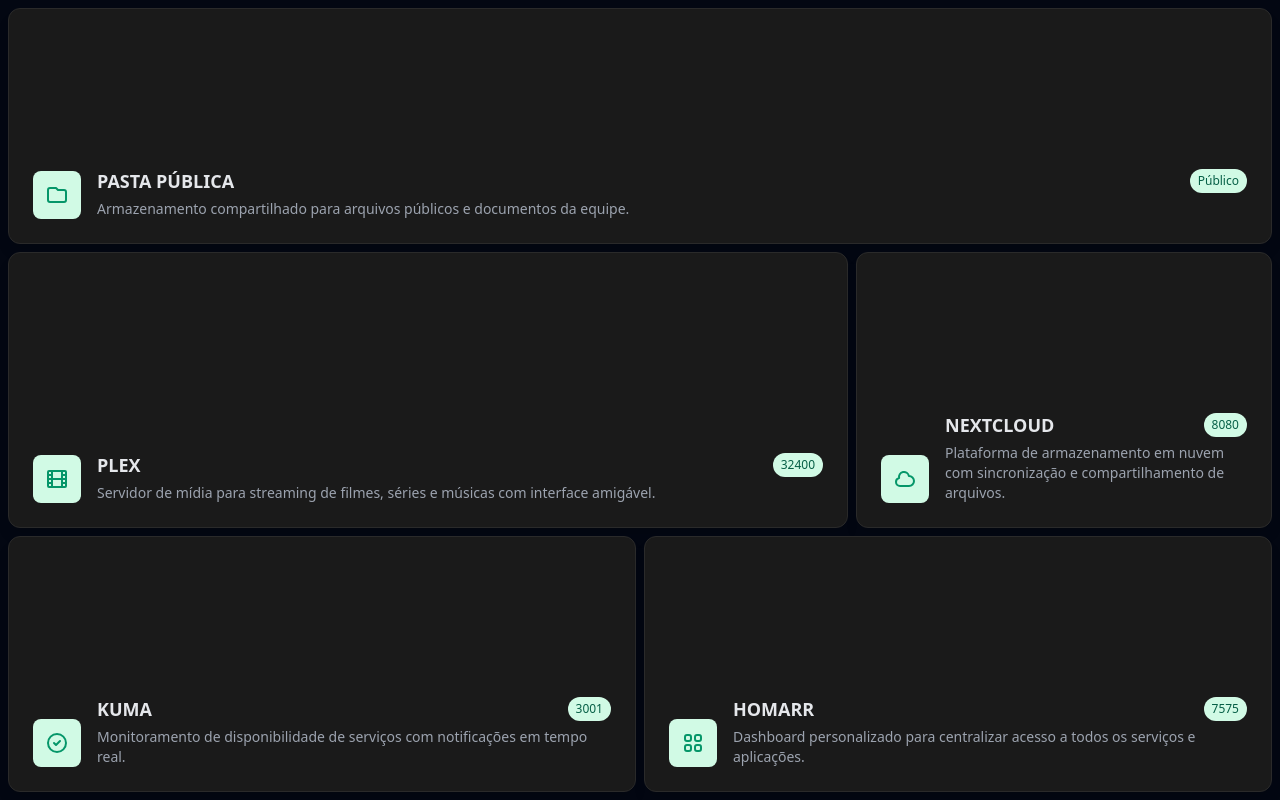
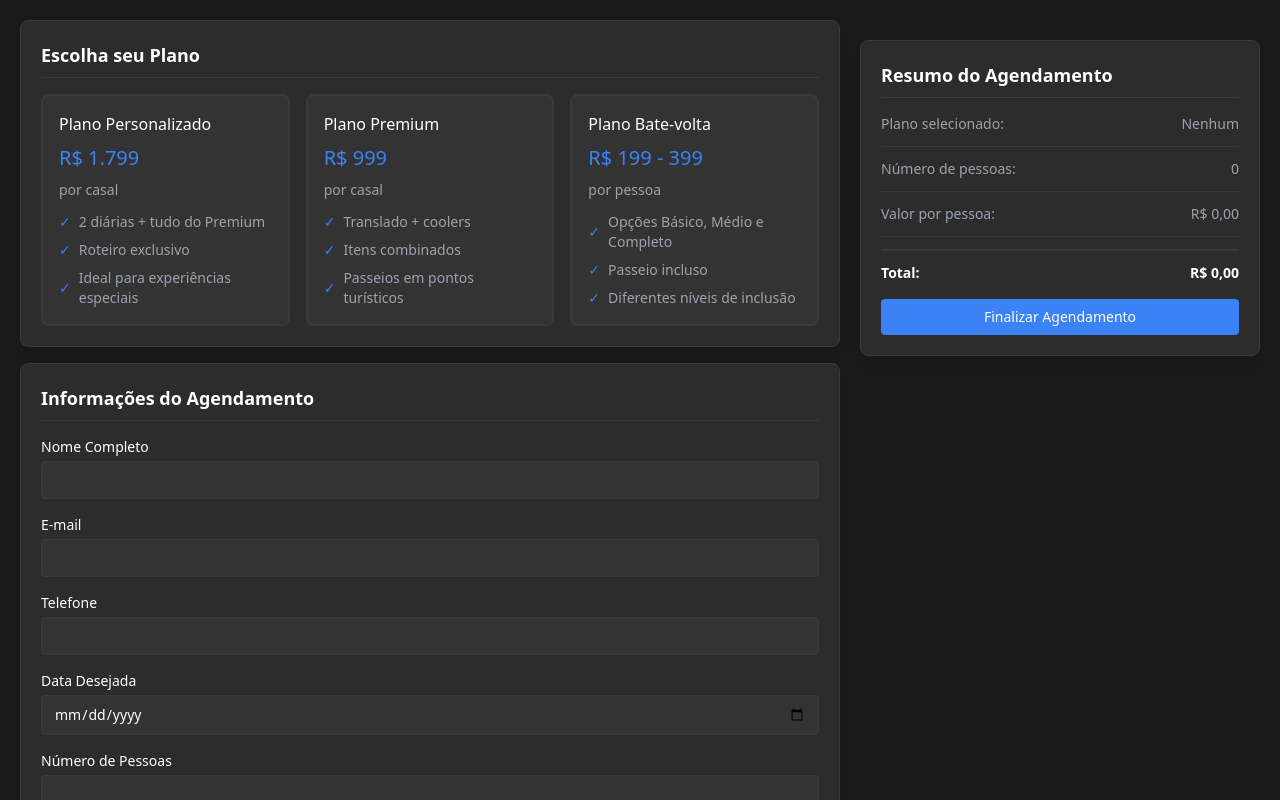
Before and after one commit to faaaabio/local, a plain HTML site: page index.html in a window 1280 px wide. Drawn offline with nearby package versions, Linux system fonts and the light colour scheme.

Commit message:
Add files via upload

```diff
--- a/index.html
+++ b/index.html
@@ -1,121 +1,212 @@
 <!DOCTYPE html>
-<html lang="pt-BR" class="h-full">
+<html lang="pt-BR">
 <head>
     <meta charset="UTF-8">
     <meta name="viewport" content="width=device-width, initial-scale=1.0">
-    <title>Bento Cards</title>
+    <title>Passeios em João Pessoa - Agendamento</title>
     <script src="https://cdn.tailwindcss.com"></script>
-    <style>
-        .bento-card {
-            transition: all 0.3s ease;
-            animation: fadeIn 0.5s ease-out forwards;
-            background-color: #1a1a1a;
-            border: 1px solid #2a2a2a;
-            height: 100%;
+    <script>
+        tailwind.config = {
+            theme: {
+                extend: {
+                    colors: {
+                        dark: {
+                            bg: '#1a1a1a',
+                            card: '#2c2c2c',
+                            input: '#333333',
+                            border: '#3a3a3a',
+                        }
+                    }
+                }
+            }
+        }
+    </script>
+</head>
+<body class="bg-dark-bg text-gray-200 h-screen w-screen overflow-hidden">
+    <div class="h-full w-full grid grid-cols-3 gap-5 p-5 overflow-y-auto">
+        <div class="col-span-2 flex flex-col gap-4">
+            <!-- Card de Planos -->
+            <div class="bg-dark-card rounded-lg p-5 shadow-lg border border-dark-border">
+                <h2 class="text-lg font-semibold text-white mb-4 pb-2 border-b border-dark-border">Escolha seu Plano</h2>
+                <div class="grid grid-cols-1 md:grid-cols-3 gap-4">
+                    <!-- Plano Personalizado -->
+                    <div onclick="selectPlan(this, 'personalizado', 1799)" class="bg-dark-input border-2 border-dark-border rounded-lg p-4 cursor-pointer transition-all hover:border-blue-500 hover:bg-dark-card">
+                        <h3 class="text-base font-medium text-white mb-2">Plano Personalizado</h3>
+                        <div class="text-xl text-blue-500 mb-2">R$ 1.799</div>
+                        <p class="text-sm text-gray-400 mb-3">por casal</p>
+                        <ul class="text-sm text-gray-400 space-y-2">
+                            <li class="flex items-center">
+                                <span class="text-blue-500 mr-2">✓</span>
+                                2 diárias + tudo do Premium
+                            </li>
+                            <li class="flex items-center">
+                                <span class="text-blue-500 mr-2">✓</span>
+                                Roteiro exclusivo
+                            </li>
+                            <li class="flex items-center">
+                                <span class="text-blue-500 mr-2">✓</span>
+                                Ideal para experiências especiais
+                            </li>
+                        </ul>
+                    </div>
+
+                    <!-- Plano Premium -->
+                    <div onclick="selectPlan(this, 'premium', 999)" class="bg-dark-input border-2 border-dark-border rounded-lg p-4 cursor-pointer transition-all hover:border-blue-500 hover:bg-dark-card">
+                        <h3 class="text-base font-medium text-white mb-2">Plano Premium</h3>
+                        <div class="text-xl text-blue-500 mb-2">R$ 999</div>
+                        <p class="text-sm text-gray-400 mb-3">por casal</p>
+                        <ul class="text-sm text-gray-400 space-y-2">
+                            <li class="flex items-center">
+                                <span class="text-blue-500 mr-2">✓</span>
+                                Translado + coolers
+                            </li>
+                            <li class="flex items-center">
+                                <span class="text-blue-500 mr-2">✓</span>
+                                Itens combinados
+                            </li>
+                            <li class="flex items-center">
+                                <span class="text-blue-500 mr-2">✓</span>
+                                Passeios em pontos turísticos
+                            </li>
+                        </ul>
+                    </div>
+
+                    <!-- Plano Bate-volta -->
+                    <div onclick="selectPlan(this, 'bate-volta', 199)" class="bg-dark-input border-2 border-dark-border rounded-lg p-4 cursor-pointer transition-all hover:border-blue-500 hover:bg-dark-card">
+                        <h3 class="text-base font-medium text-white mb-2">Plano Bate-volta</h3>
+                        <div class="text-xl text-blue-500 mb-2">R$ 199 - 399</div>
+                        <p class="text-sm text-gray-400 mb-3">por pessoa</p>
+                        <ul class="text-sm text-gray-400 space-y-2">
+                            <li class="flex items-center">
+                                <span class="text-blue-500 mr-2">✓</span>
+                                Opções Básico, Médio e Completo
+                            </li>
+                            <li class="flex items-center">
+                                <span class="text-blue-500 mr-2">✓</span>
+                                Passeio incluso
+                            </li>
+                            <li class="flex items-center">
+                                <span class="text-blue-500 mr-2">✓</span>
+                                Diferentes níveis de inclusão
+                            </li>
+                        </ul>
+                    </div>
+                </div>
+            </div>
+
+            <!-- Formulário de Agendamento -->
+            <div class="bg-dark-card rounded-lg p-5 shadow-lg border border-dark-border">
+                <h2 class="text-lg font-semibold text-white mb-4 pb-2 border-b border-dark-border">Informações do Agendamento</h2>
+                <form id="bookingForm" class="space-y-4">
+                    <div>
+                        <label class="block text-sm font-medium text-white mb-1">Nome Completo</label>
+                        <input type="text" required class="w-full bg-dark-input border border-dark-border rounded px-3 py-2 text-sm text-white focus:border-blue-500 focus:outline-none">
+                    </div>
+
+                    <div>
+                        <label class="block text-sm font-medium text-white mb-1">E-mail</label>
+                        <input type="email" required class="w-full bg-dark-input border border-dark-border rounded px-3 py-2 text-sm text-white focus:border-blue-500 focus:outline-none">
+                    </div>
+
+                    <div>
+                        <label class="block text-sm font-medium text-white mb-1">Telefone</label>
+                        <input type="tel" required class="w-full bg-dark-input border border-dark-border rounded px-3 py-2 text-sm text-white focus:border-blue-500 focus:outline-none">
+                    </div>
+
+                    <div>
+                        <label class="block text-sm font-medium text-white mb-1">Data Desejada</label>
+                        <input type="date" required class="w-full bg-dark-input border border-dark-border rounded px-3 py-2 text-sm text-white focus:border-blue-500 focus:outline-none">
+                    </div>
+
+                    <div>
+                        <label class="block text-sm font-medium text-white mb-1">Número de Pessoas</label>
+                        <input type="number" min="1" required onchange="updateTotal()" class="w-full bg-dark-input border border-dark-border rounded px-3 py-2 text-sm text-white focus:border-blue-500 focus:outline-none">
+                    </div>
+
+                    <div>
+                        <label class="block text-sm font-medium text-white mb-1">Mensagem (opcional)</label>
+                        <textarea rows="4" class="w-full bg-dark-input border border-dark-border rounded px-3 py-2 text-sm text-white focus:border-blue-500 focus:outline-none"></textarea>
+                    </div>
+                </form>
+            </div>
+        </div>
+
+        <!-- Card de Resumo -->
+        <div class="bg-dark-card rounded-lg p-5 shadow-lg border border-dark-border sticky top-5 h-fit">
+            <h2 class="text-lg font-semibold text-white mb-4 pb-2 border-b border-dark-border">Resumo do Agendamento</h2>
+            <div class="space-y-3">
+                <div class="flex justify-between text-sm text-gray-400 pb-3 border-b border-dark-border">
+                    <span>Plano selecionado:</span>
+                    <span id="selectedPlan">Nenhum</span>
+                </div>
+                <div class="flex justify-between text-sm text-gray-400 pb-3 border-b border-dark-border">
+                    <span>Número de pessoas:</span>
+                    <span id="totalGuests">0</span>
+                </div>
+                <div class="flex justify-between text-sm text-gray-400 pb-3 border-b border-dark-border">
+                    <span>Valor por pessoa:</span>
+                    <span id="pricePerPerson">R$ 0,00</span>
+                </div>
+                <div class="pt-3 border-t-2 border-dark-border">
+                    <div class="flex justify-between text-sm font-bold text-white">
+                        <span>Total:</span>
+                        <span id="totalPrice">R$ 0,00</span>
+                    </div>
+                </div>
+            </div>
+            <button type="submit" form="bookingForm" class="w-full bg-blue-500 text-white py-2 px-4 rounded mt-4 text-sm hover:bg-blue-600 transition-colors">
+                Finalizar Agendamento
+            </button>
+        </div>
+    </div>
+
+    <script>
+        let selectedPlanPrice = 0;
+        let selectedPlanName = '';
+
+        function selectPlan(element, planName, price) {
+            document.querySelectorAll('[onclick^="selectPlan"]').forEach(card => {
+                card.classList.remove('border-blue-500', 'bg-dark-card');
+                card.classList.add('border-dark-border');
+            });
+
+            element.classList.remove('border-dark-border');
+            element.classList.add('border-blue-500', 'bg-dark-card');
+
+            selectedPlanPrice = price;
+            selectedPlanName = planName;
+            document.getElementById('selectedPlan').textContent = element.querySelector('h3').textContent;
+
+            updateTotal();
         }
 
-        .bento-card:hover {
-            transform: translateY(-4px);
-            border-color: #4ade80;
+        function updateTotal() {
+            const guests = parseInt(document.querySelector('input[type="number"]').value) || 0;
+            document.getElementById('totalGuests').textContent = guests;
+
+            const pricePerPerson = selectedPlanPrice;
+            document.getElementById('pricePerPerson').textContent = `R$ ${pricePerPerson.toFixed(2)}`;
+
+            const total = pricePerPerson * guests;
+            document.getElementById('totalPrice').textContent = `R$ ${total.toFixed(2)}`;
         }
 
-        @keyframes fadeIn {
-            from { opacity: 0; transform: translateY(10px); }
-            to { opacity: 1; transform: translateY(0); }
-        }
-    </style>
-</head>
-<body class="bg-gray-950 h-full w-full m-0 p-0">
-    <div class="w-full h-full p-2">
-        <div class="grid grid-cols-1 md:grid-cols-12 gap-2 h-full">
-            <!-- Pasta Pública -->
-            <a href="http://100.105.76.50/public/" target="_blank" rel="noopener noreferrer" class="bento-card md:col-span-12 rounded-xl p-6 shadow-lg">
-                <div class="flex items-end space-x-4 h-full">
-                    <div class="bg-emerald-100 p-3 rounded-lg">
-                        <svg class="w-6 h-6 text-emerald-600" fill="none" stroke="currentColor" viewBox="0 0 24 24">
-                            <path stroke-linecap="round" stroke-linejoin="round" stroke-width="2" d="M3 7v10a2 2 0 002 2h14a2 2 0 002-2V9a2 2 0 00-2-2h-6l-2-2H5a2 2 0 00-2 2z" />
-                        </svg>
-                    </div>
-                    <div class="flex-1">
-                        <div class="flex justify-between items-center">
-                            <h3 class="text-lg font-semibold text-gray-200">PASTA PÚBLICA</h3>
-                            <span class="px-2 py-1 text-xs font-medium bg-emerald-100 text-emerald-800 rounded-full">Público</span>
-                        </div>
-                        <p class="text-sm text-gray-400 mt-1">Armazenamento compartilhado para arquivos públicos e documentos da equipe.</p>
-                    </div>
-                </div>
-            </a>
-
-            <!-- Primeira Linha -->
-            <a href="http://100.105.76.50:32400/" target="_blank" rel="noopener noreferrer" class="bento-card md:col-span-8 rounded-xl p-6 shadow-lg">
-                <div class="flex items-end space-x-4 h-full">
-                    <div class="bg-emerald-100 p-3 rounded-lg">
-                        <svg class="w-6 h-6 text-emerald-600" fill="none" stroke="currentColor" viewBox="0 0 24 24">
-                            <path stroke-linecap="round" stroke-linejoin="round" stroke-width="2" d="M7 4v16M17 4v16M3 8h4m10 0h4M3 12h18M3 16h4m10 0h4M4 20h16a1 1 0 001-1V5a1 1 0 00-1-1H4a1 1 0 00-1 1v14a1 1 0 001 1z" />
-                        </svg>
-                    </div>
-                    <div class="flex-1">
-                        <div class="flex justify-between items-center">
-                            <h3 class="text-lg font-semibold text-gray-200">PLEX</h3>
-                            <span class="px-2 py-1 text-xs font-medium bg-emerald-100 text-emerald-800 rounded-full">32400</span>
-                        </div>
-                        <p class="text-sm text-gray-400 mt-1">Servidor de mídia para streaming de filmes, séries e músicas com interface amigável.</p>
-                    </div>
-                </div>
-            </a>
-
-            <a href="http://100.105.76.50:8080/" target="_blank" rel="noopener noreferrer" class="bento-card md:col-span-4 rounded-xl p-6 shadow-lg">
-                <div class="flex items-end space-x-4 h-full">
-                    <div class="bg-emerald-100 p-3 rounded-lg">
-                        <svg class="w-6 h-6 text-emerald-600" fill="none" stroke="currentColor" viewBox="0 0 24 24">
-                            <path stroke-linecap="round" stroke-linejoin="round" stroke-width="2" d="M3 15a4 4 0 004 4h9a5 5 0 10-.1-9.999 5.002 5.002 0 10-9.78 2.096A4.001 4.001 0 003 15z" />
-                        </svg>
-                    </div>
-                    <div class="flex-1">
-                        <div class="flex justify-between items-center">
-                            <h3 class="text-lg font-semibold text-gray-200">NEXTCLOUD</h3>
-                            <span class="px-2 py-1 text-xs font-medium bg-emerald-100 text-emerald-800 rounded-full">8080</span>
-                        </div>
-                        <p class="text-sm text-gray-400 mt-1">Plataforma de armazenamento em nuvem com sincronização e compartilhamento de arquivos.</p>
-                    </div>
-                </div>
-            </a>
-
-            <!-- Segunda Linha -->
-            <a href="http://100.105.76.50:3001/dashboard" target="_blank" rel="noopener noreferrer" class="bento-card md:col-span-6 rounded-xl p-6 shadow-lg">
-                <div class="flex items-end space-x-4 h-full">
-                    <div class="bg-emerald-100 p-3 rounded-lg">
-                        <svg class="w-6 h-6 text-emerald-600" fill="none" stroke="currentColor" viewBox="0 0 24 24">
-                            <path stroke-linecap="round" stroke-linejoin="round" stroke-width="2" d="M9 12l2 2 4-4m6 2a9 9 0 11-18 0 9 9 0 0118 0z" />
-                        </svg>
-                    </div>
-                    <div class="flex-1">
-                        <div class="flex justify-between items-center">
-                            <h3 class="text-lg font-semibold text-gray-200">KUMA</h3>
-                            <span class="px-2 py-1 text-xs font-medium bg-emerald-100 text-emerald-800 rounded-full">3001</span>
-                        </div>
-                        <p class="text-sm text-gray-400 mt-1">Monitoramento de disponibilidade de serviços com notificações em tempo real.</p>
-                    </div>
-                </div>
-            </a>
-
-            <a href="http://100.105.76.50:7575/manage" target="_blank" rel="noopener noreferrer" class="bento-card md:col-span-6 rounded-xl p-6 shadow-lg">
-                <div class="flex items-end space-x-4 h-full">
-                    <div class="bg-emerald-100 p-3 rounded-lg">
-                        <svg class="w-6 h-6 text-emerald-600" fill="none" stroke="currentColor" viewBox="0 0 24 24">
-                            <path stroke-linecap="round" stroke-linejoin="round" stroke-width="2" d="M4 6a2 2 0 012-2h2a2 2 0 012 2v2a2 2 0 01-2 2H6a2 2 0 01-2-2V6zM14 6a2 2 0 012-2h2a2 2 0 012 2v2a2 2 0 01-2 2h-2a2 2 0 01-2-2V6zM4 16a2 2 0 012-2h2a2 2 0 012 2v2a2 2 0 01-2 2H6a2 2 0 01-2-2v-2zM14 16a2 2 0 012-2h2a2 2 0 012 2v2a2 2 0 01-2 2h-2a2 2 0 01-2-2v-2z" />
-                        </svg>
-                    </div>
-                    <div class="flex-1">
-                        <div class="flex justify-between items-center">
-                            <h3 class="text-lg font-semibold text-gray-200">HOMARR</h3>
-                            <span class="px-2 py-1 text-xs font-medium bg-emerald-100 text-emerald-800 rounded-full">7575</span>
-                        </div>
-                        <p class="text-sm text-gray-400 mt-1">Dashboard personalizado para centralizar acesso a todos os serviços e aplicações.</p>
-                    </div>
-                </div>
-            </a>
-        </div>
-    </div>
+        document.getElementById('bookingForm').addEventListener('submit', function(e) {
+            e.preventDefault();
+            if (!selectedPlanName) {
+                alert('Por favor, selecione um plano primeiro.');
+                return;
+            }
+            alert('Solicitação enviada com sucesso! Entraremos em contato em breve.');
+            this.reset();
+            document.querySelectorAll('[onclick^="selectPlan"]').forEach(card => {
+                card.classList.remove('border-blue-500', 'bg-dark-card');
+                card.classList.add('border-dark-border');
+            });
+            selectedPlanPrice = 0;
+            selectedPlanName = '';
+            updateTotal();
+        });
+    </script>
 </body>
 </html>
```
